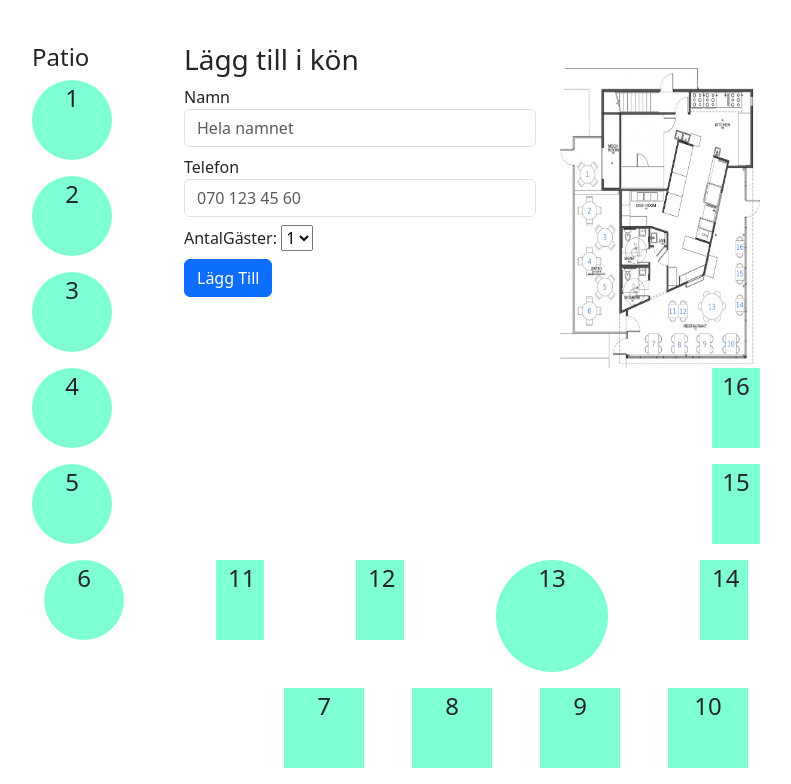
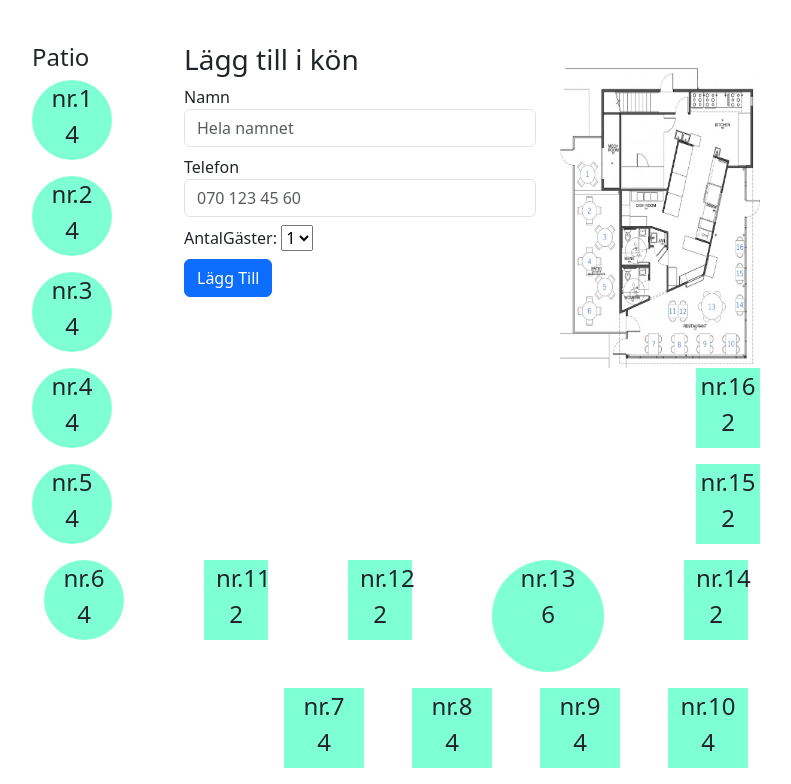
Before and after one commit to henrvend/GrafiskdesignLabb2, a plain HTML site: page index.html in a window 1280 px wide. Shown: the part 53-837 px from the top of the page, without its empty margins (244-1035 px from the left). Drawn offline with nearby package versions, Linux system fonts and the light colour scheme.

Commit message:
Både bordsnr och x vid använt bord

```diff
--- a/index.html
+++ b/index.html
@@ -19,11 +19,11 @@
         <div class="row mx-4 mt-5">
             <div class="col">
                 <h4>Patio</h4>
-                <div class="table round" id="1">1</div>
-                <div class="table round" id="2">2</div>
-                <div class="table round" id="3">3</div>
-                <div class="table round" id="4">4</div>
-                <div class="table round" id="5">5</div>
+                <div class="table round medium" id="1">nr.1</div>
+                <div class="table round medium" id="2">nr.2</div>
+                <div class="table round medium" id="3">nr.3</div>
+                <div class="table round medium" id="4">nr.4</div>
+                <div class="table round medium" id="5">nr.5</div>
 
             </div>
 
@@ -64,23 +64,23 @@
                     <img src="floorplan.png" alt="planlösning" class="d-sm-none d-md-block">
                 </div>
                 <div class="col d-flex align-self-end align-items-end flex-column">
-                    <div class="table small" id="16">16</div>
-                    <div class="table small" id="15">15</div>
+                    <div class="table small" id="16">nr.16</div>
+                    <div class="table small" id="15">nr.15</div>
                 </div>
             </div>
         </div>
         <div class="row mx-5 d-flex justify-content-between">
-            <div class="table round" id="6">6</div>
-            <div class="table small" id="11">11</div>
-            <div class="table small" id="12">12</div>
-            <div class="table round big" id="13">13</div>
-            <div class="table small" id="14">14</div>
+            <div class="table round medium" id="6">nr.6</div>
+            <div class="table small" id="11">nr.11</div>
+            <div class="table small" id="12">nr.12</div>
+            <div class="table round big" id="13">nr.13</div>
+            <div class="table small" id="14">nr.14</div>
         </div>
         <div class="row d-flex justify-content-end mx-4">
-            <div class="table mx-4" id="7">7</div>
-            <div class="table mx-4" id="8">8</div>
-            <div class="table mx-4" id="9">9</div>
-            <div class="table mx-4" id="10">10</div>
+            <div class="table mx-4 medium" id="7">nr.7</div>
+            <div class="table mx-4 medium" id="8">nr.8</div>
+            <div class="table mx-4 medium" id="9">nr.9</div>
+            <div class="table mx-4 medium" id="10">nr.10</div>
         </div>
         <div></div>
         <div></div>
--- a/script.js
+++ b/script.js
@@ -3,6 +3,7 @@
 window.addEventListener('load', () => {
     bokaBord();
     addToList();
+    seatsAtTable();
 });
 
 function addToList() {
@@ -29,12 +30,12 @@ function addToList() {
             }
             errorMsg.style.border = "";
             errorMsg.textContent = "";
-            remBtn.setAttribute("class", "btn btn-danger mt-1");
+            remBtn.setAttribute("class", "btn btn-danger px-2 py-0");
             remBtn.append("-");
             liRef.appendChild(name);
             liRef.append(", tel: ");
             liRef.appendChild(number);
-            liRef.append(": antal: ");
+            liRef.append(", antal: ");
             liRef.append(document.querySelector("#antal").value);
             liRef.append(remBtn);
             lista.appendChild(liRef);
@@ -61,12 +62,48 @@ function bokaBord() {
         bord[i].addEventListener("click", () => {
             bord[i].classList.toggle("booked");
             if (bord[i].classList.contains("booked")) {
-                let div = document.createElement('div');
+                let div = bord[i].querySelector('.table div')
                 div.textContent="X"
-                //div.setAttribute('class', 'pt-0');
                 bord[i].appendChild(div);
-                //bord[i].textContent = ("X")
-            } else bord[i].textContent = (id);
+            } else{
+                bord[i].textContent = (id);
+                let div = bord[i].querySelector('.table div')
+                if(bord[i].classList.contains('small')){
+                    div.textContent=('2');
+                    bord[i].appendChild(div);
+                }
+               if(bord[i].classList.contains('big')){
+                    div.textContent=('6');
+                    bord[i].appendChild(div);
+                }
+                if(bord[i].classList.contains('medium')){
+                    div.textContent=('4');
+                    bord[i].appendChild(div);
+                }
+            }
+
         });
     }
 }
+
+function seatsAtTable() {
+    let bord = document.querySelectorAll(".table");
+
+
+    for(let i = 0; i<bord.length; i++){
+        let div = document.createElement('div');
+        if(bord[i].classList.contains('small')){
+            div.textContent=('2');
+            bord[i].appendChild(div);
+        }
+       if(bord[i].classList.contains('big')){
+            div.textContent=('6');
+            bord[i].appendChild(div);
+        }
+        if(bord[i].classList.contains('medium')){
+            div.textContent=('4');
+            bord[i].appendChild(div);
+        }
+
+    }
+}
--- a/style.css
+++ b/style.css
@@ -31,8 +31,8 @@ img {
 }
 
 .small {
-    width: 3rem;
-    height: 4
+    width: 4rem;
+    height: 5rem;
 }
 
 .big {
```
